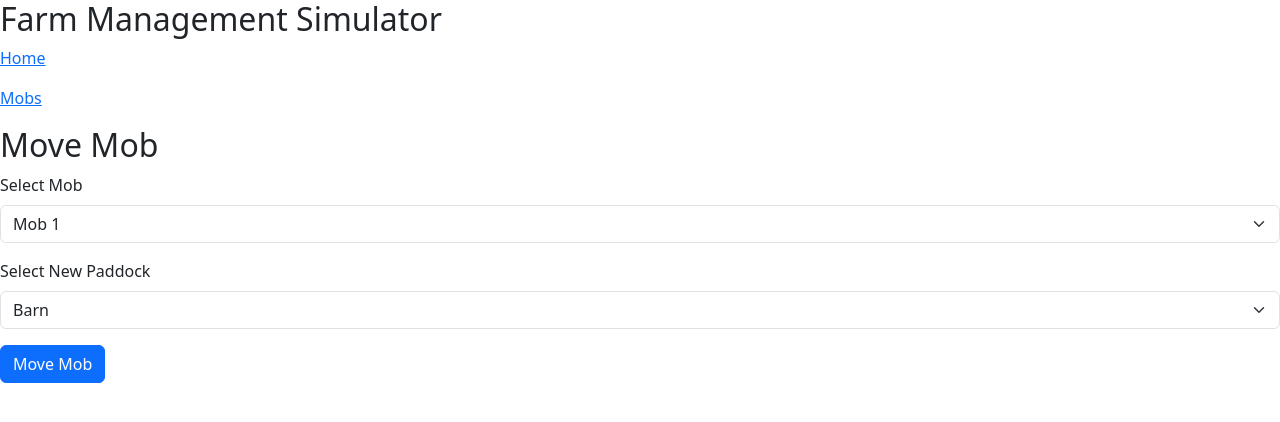
After one commit to reisinl/fms, a Flask app: page /move_mob in a window 1280 px wide. The commit adds this page. Shown: the top 422 px of the page. Run offline with Flask 3, Linux system fonts and the light colour scheme; data comes from the database, SQL or seed files in the repository.

Commit message:
first submit

```diff
--- a/app.py
+++ b/app.py
@@ -1,66 +1,126 @@
-from flask import Flask
-from flask import render_template
-from flask import request
-from flask import redirect
-from flask import url_for
-from flask import session
-from datetime import date, datetime, timedelta
+# Flask application for Farm Management Simulator
+from flask import Flask, render_template, request, redirect, url_for, session, flash
+from datetime import datetime, timedelta
 import mysql.connector
 import connect
 
 app = Flask(__name__)
 app.secret_key = 'COMP636 S2'
 
-start_date = datetime(2024,10,29)
-pasture_growth_rate = 65    #kg DM/ha/day
-stock_consumption_rate = 14 #kg DM/animal/day
+pasture_growth_rate = 65  # kg DM/ha/day
+stock_consumption_rate = 14 # kg DM/animal/day
 
 db_connection = None
 
 def getCursor():
-    """Gets a new dictionary cursor for the database.
-    If necessary, a new database connection is created here and used for all
-    subsequent to getCursor()."""
     global db_connection
 
     if db_connection is None or not db_connection.is_connected():
-        db_connection = mysql.connector.connect(user=connect.dbuser, \
-            password=connect.dbpass, host=connect.dbhost,
-            database=connect.dbname, autocommit=True)
+        db_connection = mysql.connector.connect(
+            user=connect.dbuser,
+            password=connect.dbpass,
+            host=connect.dbhost,
+            database=connect.dbname,
+            autocommit=True
+        )
+    return db_connection.cursor()
 
-    cursor = db_connection.cursor(buffered=False)   # returns a list
-    # cursor = db_connection.cursor(dictionary=True, buffered=False)
+@app.route('/')
+def home():
+    # Initialize the current date if not set in the session
+    if 'curr_date' not in session:
+        session['curr_date'] = datetime.now().strftime('%Y-%m-%d')
+    curr_date = session['curr_date'] if isinstance(session['curr_date'], str) else session['curr_date'].strftime('%Y-%m-%d')
+    curr_date = datetime.strptime(curr_date, '%Y-%m-%d')
+    return render_template('home.html', curr_date=curr_date)
 
-    return cursor
+@app.route('/mobs')
+def mobs():
+    cursor = getCursor()
+    cursor.execute("""
+    SELECT mobs.id, mobs.name, paddocks.name
+    FROM mobs
+    LEFT JOIN paddocks ON mobs.paddock_id = paddocks.id
+    ORDER BY mobs.name;
+    """)
+    mobs = cursor.fetchall()
+    return render_template('mobs.html', mobs=mobs)
 
-@app.route("/")
-def home():
-    if 'curr_date' not in session:
-        session.update({'curr_date': start_date})
-    return render_template("home.html")
+@app.route('/paddocks')
+def paddocks():
+    cursor = getCursor()
+    cursor.execute("""
+    SELECT paddocks.id, paddocks.name, paddocks.area, paddocks.dm_per_ha, paddocks.total_dm, mobs.name,
+           (SELECT COUNT(*) FROM stock WHERE stock.mob_id = mobs.id) AS stock_count
+    FROM paddocks
+    LEFT JOIN mobs ON paddocks.id = mobs.paddock_id
+    ORDER BY paddocks.name;
+    """)
+    paddocks = cursor.fetchall()
+    return render_template('paddocks.html', paddocks=paddocks)
 
-@app.route("/clear-date")
-def clear_date():
-    """Clear session['curr_date']. Removes 'curr_date' from session dictionary."""
-    session.pop('curr_date')
+@app.route('/move_mob', methods=['GET', 'POST'])
+def move_mob():
+    cursor = getCursor()
+
+    if request.method == 'POST':
+        mob_id = request.form.get('mob_id')
+        new_paddock_id = request.form.get('paddock_id')
+        cursor.execute("UPDATE mobs SET paddock_id = %s WHERE id = %s;", (new_paddock_id, mob_id))
+        flash('Mob successfully moved to the new paddock.', 'success')
+        return redirect(url_for('mobs'))
+
+    cursor.execute("SELECT id, name FROM mobs WHERE paddock_id IS NOT NULL;")
+    mobs = cursor.fetchall()
+
+    cursor.execute("SELECT id, name FROM paddocks WHERE id NOT IN (SELECT paddock_id FROM mobs WHERE paddock_id IS NOT NULL);")
+    paddocks = cursor.fetchall()
+
+    return render_template('move_mob.html', mobs=mobs, paddocks=paddocks)
+
+@app.route('/next_day')
+def next_day():
+    cursor = getCursor()
+
+    # Increment the current date by one day in the session
+    curr_date = session['curr_date'] if isinstance(session['curr_date'], str) else session['curr_date'].strftime('%Y-%m-%d')
+    curr_date = datetime.strptime(curr_date, '%Y-%m-%d')
+    new_date = curr_date + timedelta(days=1)
+    session['curr_date'] = new_date.strftime('%Y-%m-%d')
+
+    # Update paddock pasture values based on growth and consumption
+    cursor.execute("SELECT id, area, dm_per_ha FROM paddocks;")
+    paddocks = cursor.fetchall()
+
+    for paddock in paddocks:
+        paddock_id = paddock[0]
+        area = paddock[1]
+        dm_per_ha = paddock[2]
+        growth = area * pasture_growth_rate
+        cursor.execute("SELECT COUNT(*) FROM stock WHERE mob_id IN (SELECT id FROM mobs WHERE paddock_id = %s);", (paddock_id,))
+        stock_count = cursor.fetchone()[0]
+        consumption = stock_count * stock_consumption_rate
+        new_dm_per_ha = max(0, dm_per_ha + growth - consumption)
+        total_dm = area * new_dm_per_ha
+        cursor.execute("UPDATE paddocks SET dm_per_ha = %s, total_dm = %s WHERE id = %s;", (new_dm_per_ha, total_dm, paddock_id))
+
+    flash('Date advanced by one day. Pasture values updated.', 'success')
     return redirect(url_for('paddocks'))
 
-@app.route("/reset-date")
-def reset_date():
-    """Reset session['curr_date'] to the project start_date value."""
-    session.update({'curr_date': start_date})
-    return redirect(url_for('paddocks'))
+@app.route('/add_paddock', methods=['GET', 'POST'])
+def add_paddock():
+    cursor = getCursor()
 
-@app.route("/mobs")
-def mobs():
-    """List the mob details (excludes the stock in each mob)."""
-    connection = getCursor()
-    qstr = "select id, name from mobs;"
-    connection.execute(qstr)
-    mobs = connection.fetchall()
-    return render_template("mobs.html", mobs=mobs)
+    if request.method == 'POST':
+        name = request.form.get('name')
+        area = float(request.form.get('area'))
+        dm_per_ha = float(request.form.get('dm_ha'))
+        total_dm = area * dm_per_ha
+        cursor.execute("INSERT INTO paddocks (name, area, dm_per_ha, total_dm) VALUES (%s, %s, %s, %s);", (name, area, dm_per_ha, total_dm))
+        flash('Paddock added successfully.', 'success')
+        return redirect(url_for('paddocks'))
 
-@app.route("/paddocks")
-def paddocks():
-    """List paddock details."""
-    return render_template("paddocks.html")
+    return render_template('add_paddock.html')
+
+if __name__ == '__main__':
+    app.run(debug=True)
--- a/connect.py
+++ b/connect.py
@@ -1,8 +1,8 @@
-# This is the local version: These details are available on the first MySQL Workbench screen - usually called 'Local Instance'
+# The local version: These details are available on the first MySQL Workbench screen - usually called 'Local Instance'
 # PythonAnywhere version: Copy details from Database page and change values.
 # Add this file to .gitignore so it is not synced to GitHub.
 dbuser = "root" #PUT YOUR MySQL username here
-dbpass = "**YOUR PASSWORD**" #PUT YOUR PASSWORD HERE - make sure this matches db password set in PA.
+dbpass = "root2024" #PUT YOUR PASSWORD HERE - make sure this matches db password set in PA.
 dbhost = "localhost"
 dbport = "3306"     # Same in local and PA version
 dbname = "fms"
--- /dev/null
+++ b/templates/move_mob.html
@@ -0,0 +1,26 @@
+{% extends "base.html" %}
+
+{% block title %}Move Mob{% endblock %}
+
+{% block content %}
+<h2>Move Mob</h2>
+<form method="POST" class="needs-validation" novalidate>
+    <div class="mb-3">
+        <label for="mob_id" class="form-label">Select Mob</label>
+        <select class="form-select" id="mob_id" name="mob_id" required>
+            {% for mob in mobs %}
+            <option value="{{ mob[0] }}">{{ mob[1] }}</option>
+            {% endfor %}
+        </select>
+    </div>
+    <div class="mb-3">
+        <label for="paddock_id" class="form-label">Select New Paddock</label>
+        <select class="form-select" id="paddock_id" name="paddock_id" required>
+            {% for paddock in paddocks %}
+            <option value="{{ paddock[0] }}">{{ paddock[1] }}</option>
+            {% endfor %}
+        </select>
+    </div>
+    <button type="submit" class="btn btn-primary">Move Mob</button>
+</form>
+{% endblock %}
```
Also changed, not shown: templates/add_paddock.html (added, +22 -0 lines), templates/home.html (+13 -3 lines), templates/mobs.html (+12 -9 lines), templates/paddocks.html (+23 -3 lines).
